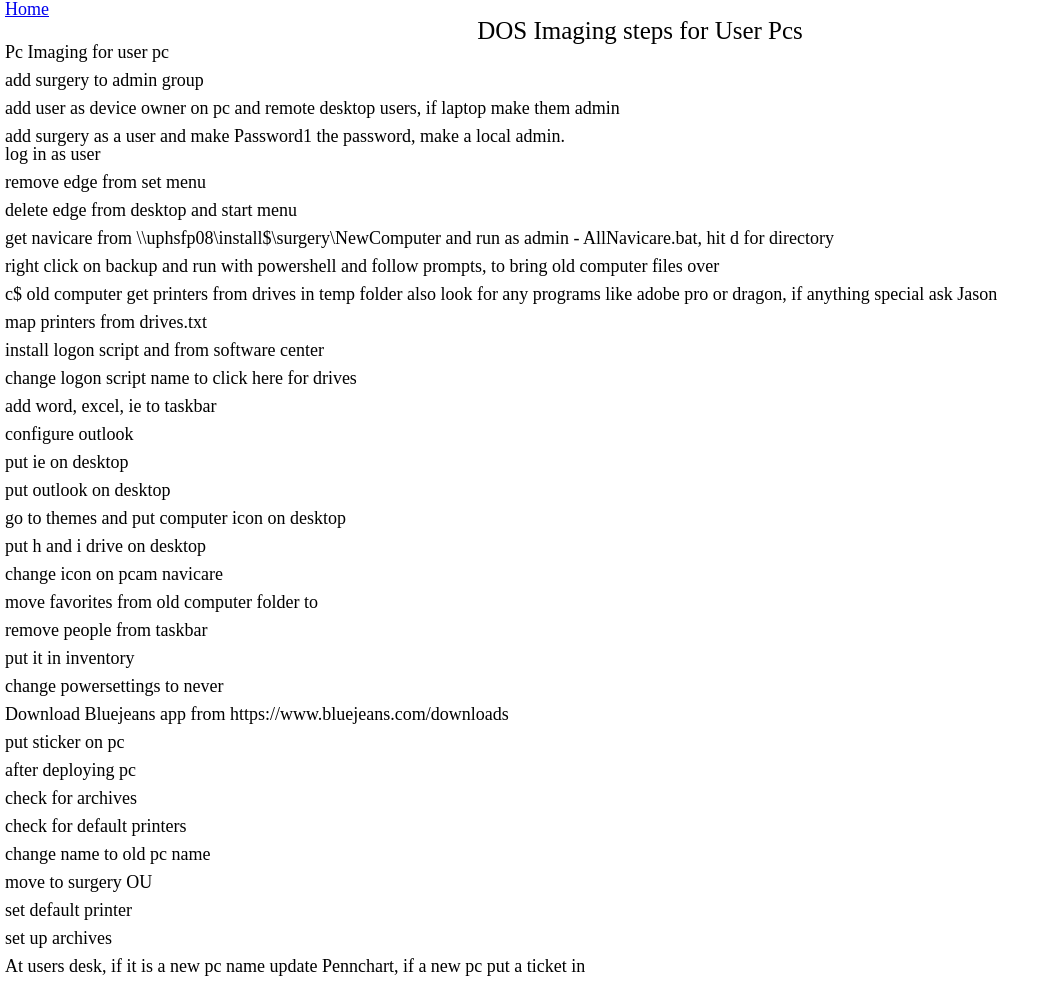
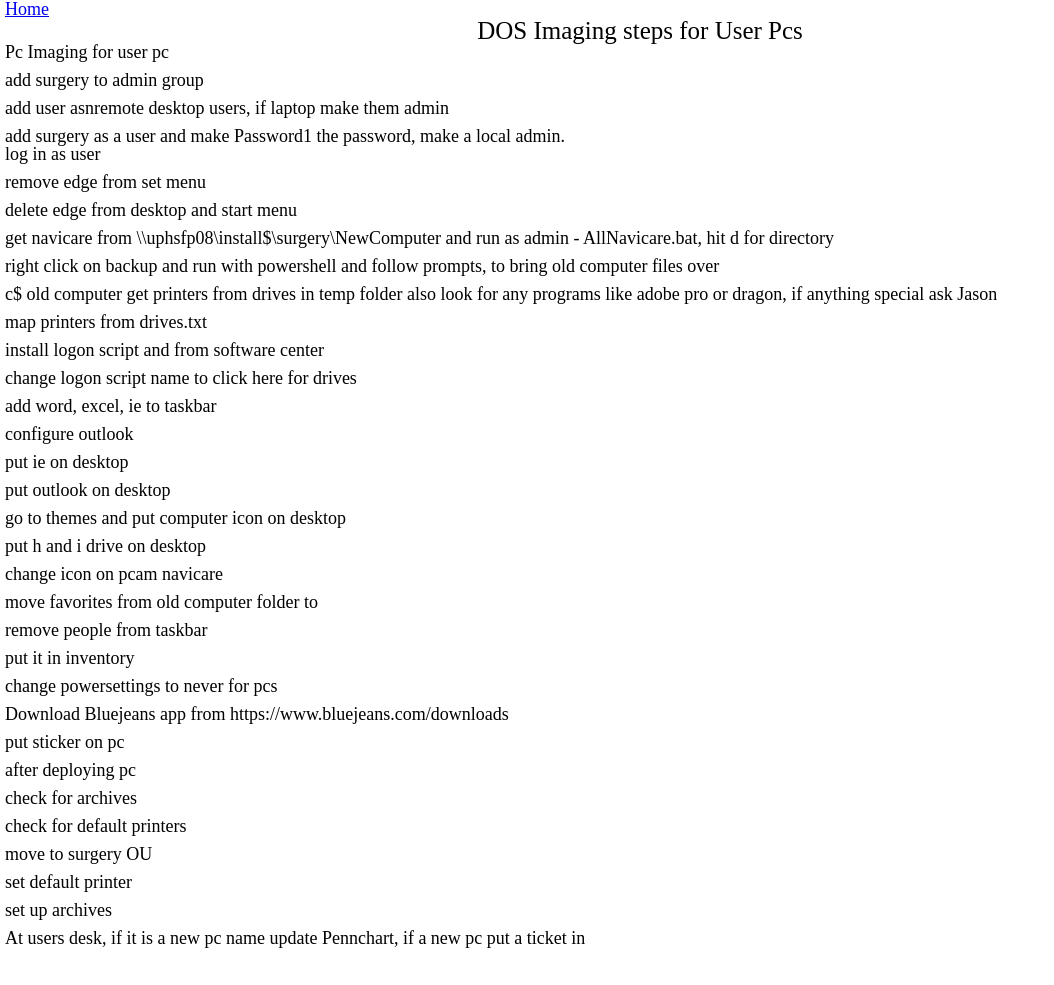
Before and after one commit to surgeryis/website, a plain HTML site: page ImageSteps.html in a window 1280 px wide. Shown: the whole page, without its empty margins (0-1054 px from the left). After the commit the page ends 957 px from the top, so only its background shows below. Drawn offline with Linux system fonts and the light colour scheme.

Commit message:
Update ImageSteps.html

```diff
--- a/ImageSteps.html
+++ b/ImageSteps.html
@@ -12,7 +12,7 @@
 
 			<li>Pc Imaging for user pc</li><br>
 			<li>add surgery to admin group</li><br>
-			<li>add user as device owner on pc and remote desktop users, if laptop make them admin</li><br>
+			<li>add user asnremote desktop users, if laptop make them admin</li><br>
 			<li>add surgery as a user and make Password1 the password, make a local admin.</li>
 			<li>log in as user</li><br>
 			<li>remove edge from set menu</li><br>
@@ -33,13 +33,12 @@
 			<li>move favorites from old computer folder to</li><br>
 			<li>remove people from taskbar</li><br>
 			<li>put it in inventory</li><br>
-			<li>change powersettings to never</li><br>
+			<li>change powersettings to never for pcs</li><br>
 			<li>Download Bluejeans app from https://www.bluejeans.com/downloads</li><br>
 			<li>put sticker on pc</li><br>
 			<li>after deploying pc</li><br>
 			<li>check for archives</li><br>
 			<li>check for default printers</li><br>
-			<li>change name to old pc name</li><br>
 			<li>move to surgery OU</li><br>
 			<li>set default printer</li><br>
 			<li>set up archives</li><br>
```
